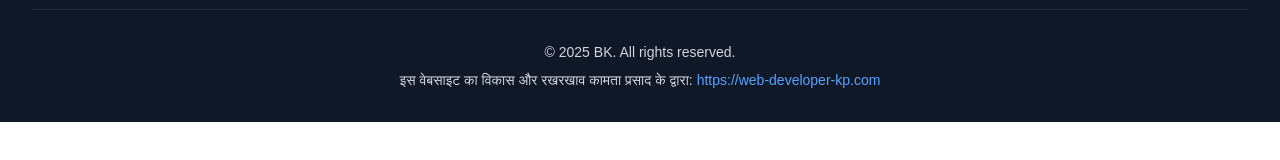
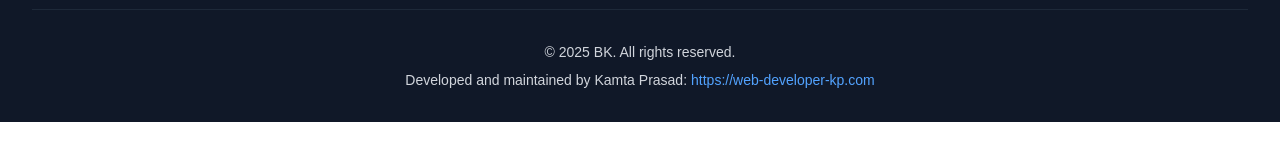
Before and after one commit to kp1153/thinktank, a Next.js app: page / in a window 1280 px wide. Shown: the part 383-543 px from the top of the page. Built offline with nearby package versions, Linux system fonts and the light colour scheme; no server answers.

Commit message:
force deploy

```diff
--- a/components/Footer.js
+++ b/components/Footer.js
@@ -5,8 +5,13 @@ export default function Footer() {
         <div className="border-t border-gray-800 pt-8 text-center text-sm">
           <p>&copy; {new Date().getFullYear()} BK. All rights reserved.</p>
           <p className="mt-2">
-            इस वेबसाइट का विकास और रखरखाव कामता प्रसाद के द्वारा:
-            <a href="https://web-developer-kp.com" target="_blank" rel="noopener noreferrer" className="text-blue-400 hover:text-blue-300 ml-1">
+            Developed and maintained by Kamta Prasad:
+            <a
+              href="https://web-developer-kp.com"
+              target="_blank"
+              rel="noopener noreferrer"
+              className="text-blue-400 hover:text-blue-300 ml-1"
+            >
               https://web-developer-kp.com
             </a>
           </p>
```
